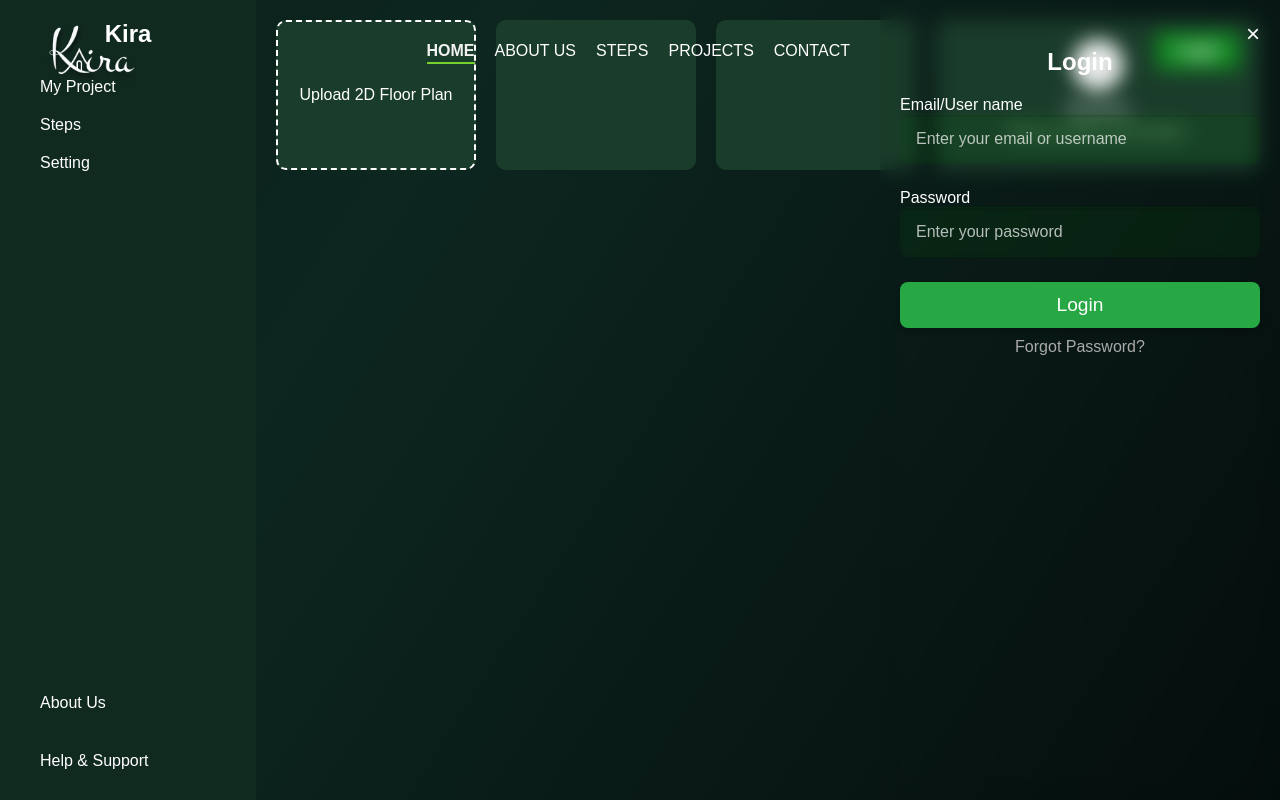
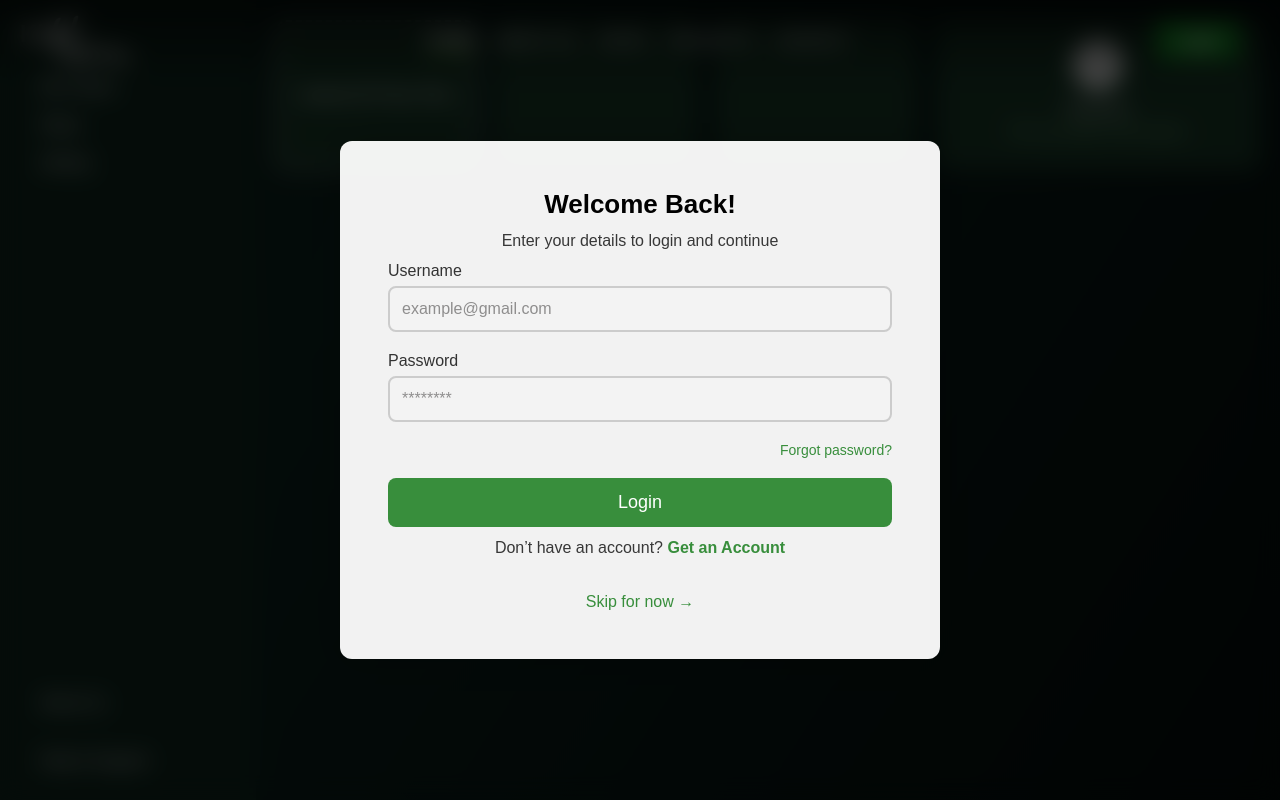
Before and after one commit to GokulJDev/Electron-APP, a React (Vite) app: page /Dashboard in a window 1280 px wide. Both pictures are taken after a click on the button "Login". Built offline with nearby package versions, Linux system fonts and the light colour scheme; the HTML template or start-up script is replaced by a standard one; a web font is replaced by a local one.

Commit message:
BeforeLogin_2

```diff
--- a/src/components/ContactUs.css
+++ b/src/components/ContactUs.css
@@ -47,10 +47,9 @@
 
 
 .subtitle {
-  font-size: 1.5rem;
-  margin-left: 40px;
-  padding: 15px;
-  color: #ffffffd0;
+  font-size: 1.15rem;
+  padding: 20px;
+  color: #ffffff8f;
   font-weight: 500;
 }
 
--- a/src/components/HowItWorks.css
+++ b/src/components/HowItWorks.css
@@ -16,6 +16,8 @@
   position: relative;
   color: #FF5733;  /* Changed title color to a shade of red */
 }
+
+
 
 .animated-gradient {
   background: linear-gradient(
@@ -156,6 +158,8 @@
   color: #637587;
   line-height: 1.6;
   margin: 0;
+  text-align: left;
+  padding-left: 55px;
   transition: opacity 0.3s ease;
 }
 
--- a/src/components/Login.css
+++ b/src/components/Login.css
@@ -1,88 +1,122 @@
-.login-sidebar {
+/* Modal overlay with better blur effect and animation */
+.modal-overlay {
   position: fixed;
   top: 0;
-  right: 0;
-  width: 400px; /* Increased size */
+  left: 0;
+  width: 100%;
   height: 100%;
-  background: rgba(61, 73, 64, 0); /* Transparent background with blur effect */
-  color: white;
-  backdrop-filter: blur(10px); /* Actual blur effect */
+  background-color: rgba(0, 0, 0, 0.7);
   display: flex;
-  flex-direction: column;
-  padding: 20px;
-  box-shadow: -2px 0 10px rgba(0, 0, 0, 0);
-  z-index: 1000;
-  transition: transform 0.3s ease-in-out;
+  justify-content: center;
+  align-items: center;
+  z-index: 1001;
+  backdrop-filter: blur(12px);
 }
 
-.close-sidebar {
-  background: none;
-  border: none;
-  font-size: 1.5rem;
-  color: white;
-  cursor: pointer;
-  align-self: flex-end;
+/* Modal content with larger font and more professional design */
+.modal-content {
+  background-color: rgba(255, 255, 255, 0.95);
+  padding: 48px;
+  color: #333333;
+  border-radius: 12px;
+  width: 80%;
+  z-index: 9999;
+  max-width: 600px;
+  text-align: center;
+  position: relative;
+  box-shadow: 0 4px 40px rgba(0, 0, 0, 0.2);
+  h2 {
+    font-size: 26px;
+    font-weight: bold;
+    color: #000000;
+  }
+  p{
+    font-size: 16px;
+    padding: 12px;
+    color: #070707cb;
+  }
+
 }
 
-h2 {
-  text-align: center;
-}
-
+/* Form and input styles for a clean and modern feel */
 .login-form {
   display: flex;
   flex-direction: column;
-  gap: 25px; /* Increased gap between input fields */
-  margin-top: 20px;
+  gap: 20px;
 }
 
 .login-form label {
-  font-size: 1rem;
+  font-size: 16px;
+  color: #333333;
+  display: flex;
+  flex-direction: column;
+  align-items: flex-start;
 }
 
 .login-form input {
-  padding: 15px; /* Increased padding for larger input fields */
-  font-size: 1rem;
-  border: 1px solid #4ee44300; /* No border color, transparent */
-  border-radius: 8px; /* Rounded corners */
-  background: rgba(0, 128, 0, 0.1); /* Subtle greenish background */
-  color: white;
-  outline: none;
-  box-shadow: inset 0 1px 3px rgba(0, 0, 0, 0.2); /* Inner shadow for effect */
+  width: 100%;
+  padding: 12px;
+  margin-top: 6px;
+  border: 2px solid #cccccc;
+  border-radius: 8px;
+  transition: all 0.3s ease;
+  font-size: 16px;
 }
 
 .login-form input::placeholder {
-  color: rgba(255, 255, 255, 0.7); /* Placeholder color */
+  color: #1f1e1e79;
 }
 
 .login-form input:focus {
-  background: rgba(0, 128, 0, 0.2); /* Darker green on focus */
-  border-color: #28a745; /* Green border on focus */
-}
-
-.login-submit {
-  background-color: #28a745;
-  color: white;
-  padding: 12px;
-  border: none;
-  border-radius: 8px;
-  font-size: 1.2rem;
-  cursor: pointer;
-  box-shadow: 0 4px 6px rgba(0, 0, 0, 0.2); /* Subtle shadow */
-  transition: background-color 0.3s ease, transform 0.2s ease;
-}
-
-.login-submit:hover {
-  background-color: #218838; /* Darker green on hover */
-  transform: scale(1.05); /* Slightly enlarge on hover */
+  border-color: #4caf50;
+  transform: scale(1.02);
 }
 
 .forgot-password {
-  text-align: center;
-  margin-top: 10px;
-  color: #aaaaaa;
+  font-size: 14px;
+  color: #388e3c;
   text-decoration: none;
+  text-align: right;
 }
 
 .forgot-password:hover {
   text-decoration: underline;
 }
+
+.login-submit {
+  padding: 14px;
+  background-color: #388e3c;
+  color: #fff;
+  border: none;
+  border-radius: 8px;
+  cursor: pointer;
+  font-size: 18px;
+  transition: all 0.3s ease;
+}
+
+.login-submit:hover {
+  background-color: #4caf50;
+  transform: scale(1.05);
+}
+
+.signup-link {
+  color: #388e3c;
+  text-decoration: none;
+  font-weight: bold;
+}
+
+.signup-link:hover {
+  text-decoration: underline;
+}
+
+.skip-for-now {
+  display: block;
+  margin-top: 24px;
+  font-size: 16px;
+  color: #388e3c;
+  text-decoration: none;
+}
+
+.skip-for-now:hover {
+  text-decoration: underline;
+}
--- a/src/components/Login.jsx
+++ b/src/components/Login.jsx
@@ -1,27 +1,36 @@
 import React from 'react';
+import PropTypes from 'prop-types';
 import './Login.css';
 
 const LoginSidebar = ({ onClose }) => {
   return (
-    <div className="login-sidebar">
-      <button className="close-sidebar" onClick={onClose}>
-        &times;
-      </button>
-      <h2>Login</h2>
+    <div className="modal-overlay">
+      <div className="modal-content">
+        <h2 className='wel'>Welcome Back!</h2>
+        <p className='para'>Enter your details to login and continue</p>
         <form className="login-form">
           <label>
-          Email/User name
-          <input type="text" placeholder="Enter your email or username" />
+            Username
+            <input type="text" placeholder="example@gmail.com" />
           </label>
           <label>
             Password
-          <input type="password" placeholder="Enter your password" />
+            <input type="password" placeholder="********" />
           </label>
+          <a href="/" className="forgot-password">Forgot password?</a>
           <button type="submit" className="login-submit">Login</button>
         </form>
-      <a href="#" className="forgot-password">Forgot Password?</a>
+        <p className='para'>
+          Don’t have an account? <a href="www.google.com" className="signup-link">Get an Account</a>
+        </p>
+        <a href="/" className="skip-for-now" onClick={onClose}>Skip for now &rarr;</a>
+      </div>
     </div>
   );
 };
 
+LoginSidebar.propTypes = {
+  onClose: PropTypes.func.isRequired,
+};
+
 export default LoginSidebar;
--- a/src/components/Modal.css
+++ b/src/components/Modal.css
@@ -9,7 +9,7 @@
   display: flex;
   justify-content: center;
   align-items: center;
-  z-index: 9999;
+  z-index: 9998;
   backdrop-filter: blur(10px);
   animation: fadeIn 0.3s ease;
 }
--- a/src/components/Navbar.css
+++ b/src/components/Navbar.css
@@ -3,13 +3,14 @@
   display: flex;
   justify-content: space-between;
   align-items: center;
-  padding: 20px 40px;
+  padding: 40px 40px;
   transition: visibility 0.3s, opacity 0.3s ease-in-out, transform 0.3s ease-in-out; /* Smooth transition */
   visibility: visible; /* Default visibility */
   opacity: 1; /* Fully visible */
   z-index: 1000;
+  top:0;
   position: fixed;
-  top: 10px;
+  background: linear-gradient(to bottom, rgba(0, 0, 0, 0.548), transparent);
   left: 0;
   width: 100%;
   box-sizing: border-box;
@@ -107,8 +108,9 @@
 }
 
 .navbar-button:hover {
-  background-color: #a5fc02;
-  transform: translateY(-2px); /* Lift effect on hover */
+  background-color: #34fc02bd;
+  transform: translateY(-2px);
+  box-shadow: 0 0 10px 5px rgba(52, 252, 2, 0.5); /* Green light effect */
 }
 
 /* Responsive Navbar Styles */
```
Lines whose indentation alone changed are shown as unchanged.
